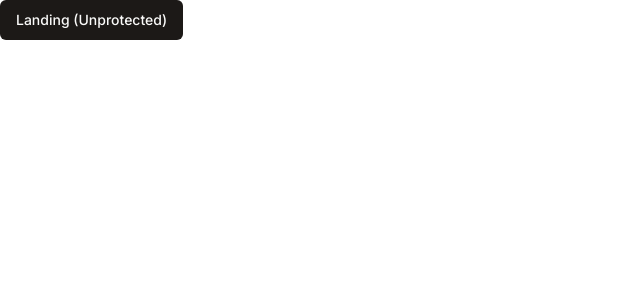
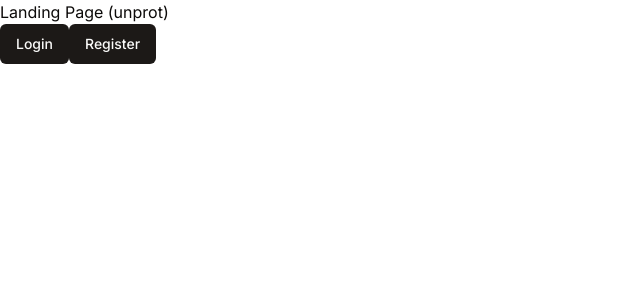
Before and after one commit to SashaMihalache/ai-everything-sass, a Next.js app: page / in a window 1280 px wide. Shown: the top 300 px of the page, without its empty margins (0-640 px from the left). Built offline with nearby package versions, Linux system fonts and the light colour scheme.

Commit message:
add basic clerk auth flow

```diff
--- /dev/null
+++ b/app/(auth)/layout.tsx
@@ -0,0 +1,7 @@
+const AuthLayout = ({ children }: { children: React.ReactNode }) => {
+  return (
+    <div className="flex items-center justify-center h-full">{children}</div>
+  );
+};
+
+export default AuthLayout;
--- a/app/(dashboard)/(routes)/dashboard/page.tsx
+++ b/app/(dashboard)/(routes)/dashboard/page.tsx
@@ -1,5 +1,11 @@
 import { Button } from '@/components/ui/button';
+import { UserButton } from '@clerk/nextjs';
 
 export default function DashboardPage() {
-  return <Button>Click me (Private)</Button>;
+  return (
+    <div>
+      <p>Dashboard Page (Private)</p>
+      <UserButton afterSignOutUrl="/" />
+    </div>
+  );
 }
--- a/app/(landing)/page.tsx
+++ b/app/(landing)/page.tsx
@@ -1,5 +1,18 @@
 import { Button } from '@/components/ui/button';
+import Link from 'next/link';
 
 export default function LandingPage() {
-  return <Button>Landing (Unprotected)</Button>;
+  return (
+    <div>
+      Landing Page (unprot)
+      <div>
+        <Link href="/sign-in">
+          <Button>Login</Button>
+        </Link>
+        <Link href="/sign-up">
+          <Button>Register</Button>
+        </Link>
+      </div>
+    </div>
+  );
 }
```
